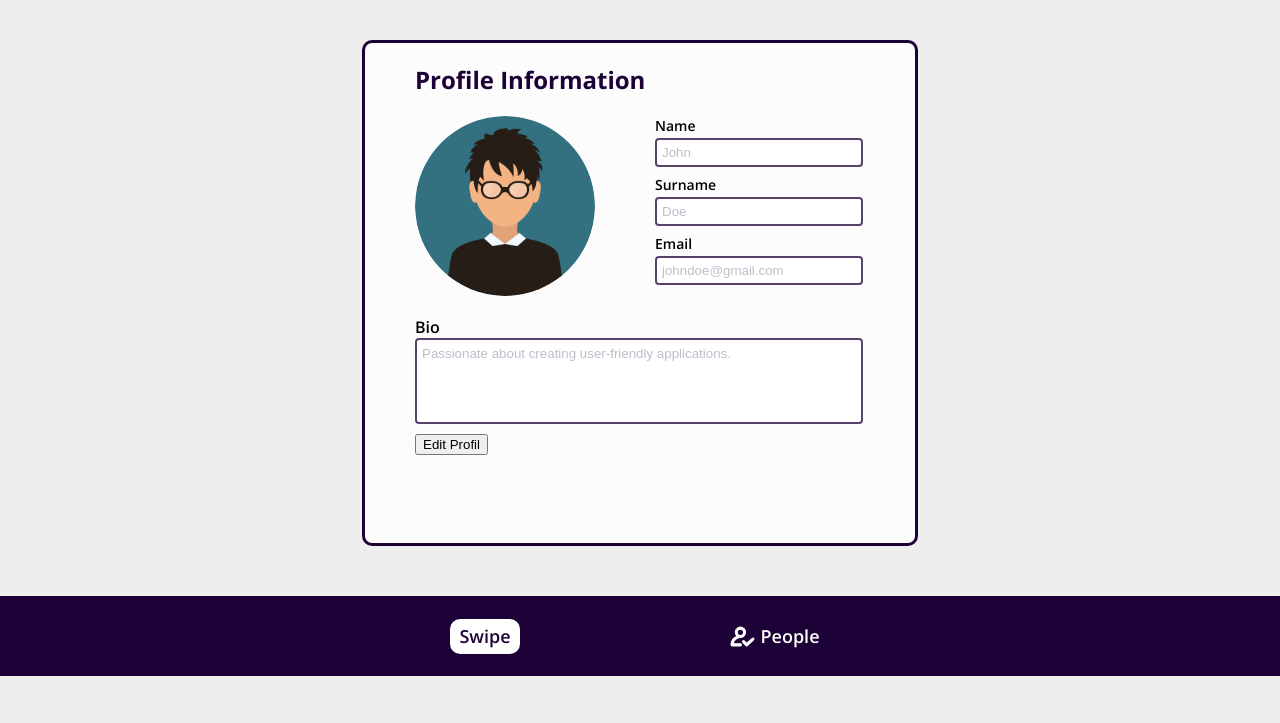
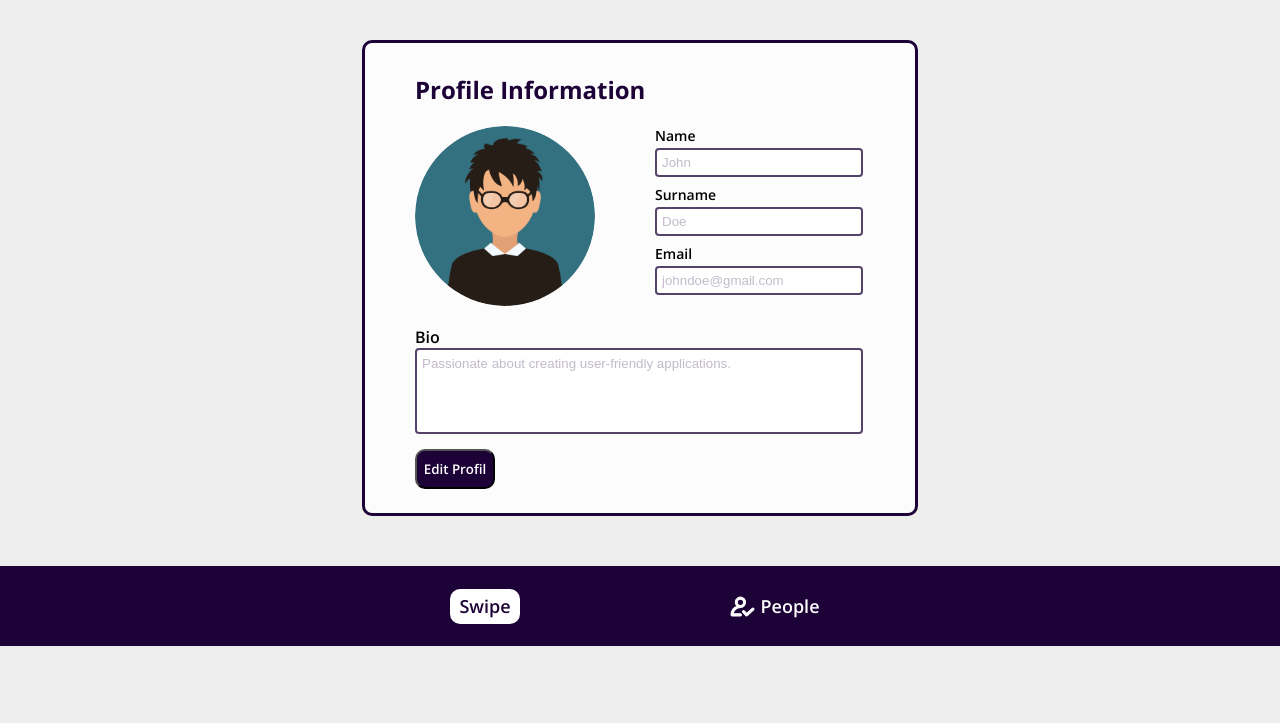
Before and after one commit to Suriok/ZWA-project, a PHP site: page /account.html in a window 1280 px wide. Shown: the part 77-800 px from the top of the page. Run offline with PHP 8.4, Linux system fonts and the light colour scheme; some web fonts are replaced.

Commit message:
finish accont.html

```diff
--- a/style.css
+++ b/style.css
@@ -230,13 +230,13 @@ footer{
 .profil_information{
     border: solid 3px #1c0237;
     border-radius: 10px;
-    height: 500px;
+    height: 450px;
     width: 500px;
     font-family: "Open Sans", sans-serif;
     font-optical-sizing: auto;
     font-weight: 600;
     font-style: normal;
-    padding-left: 50px;
+    padding: 10px 0 10px 50px;
     background-color: rgba(255, 255, 255, 0.81);
 }
 
@@ -287,8 +287,6 @@ footer{
     transform: translate(3px, -27px);
 }
 
-
-
 .div_bio{
     display: flex;
     flex-direction: column;
@@ -304,6 +302,18 @@ footer{
     height: 80px;
 }
 
+.edit_profil{
+    font-family: "Open Sans", sans-serif;
+    font-optical-sizing: auto;
+    font-weight: 600;
+    font-style: normal;
+    width: 80px;
+    height: 40px;
+    border-radius: 10px;
+    background-color: #1c0237;
+    color: white;
+    margin-top: 7px;
+}
 
 
 /* account page end */
```
